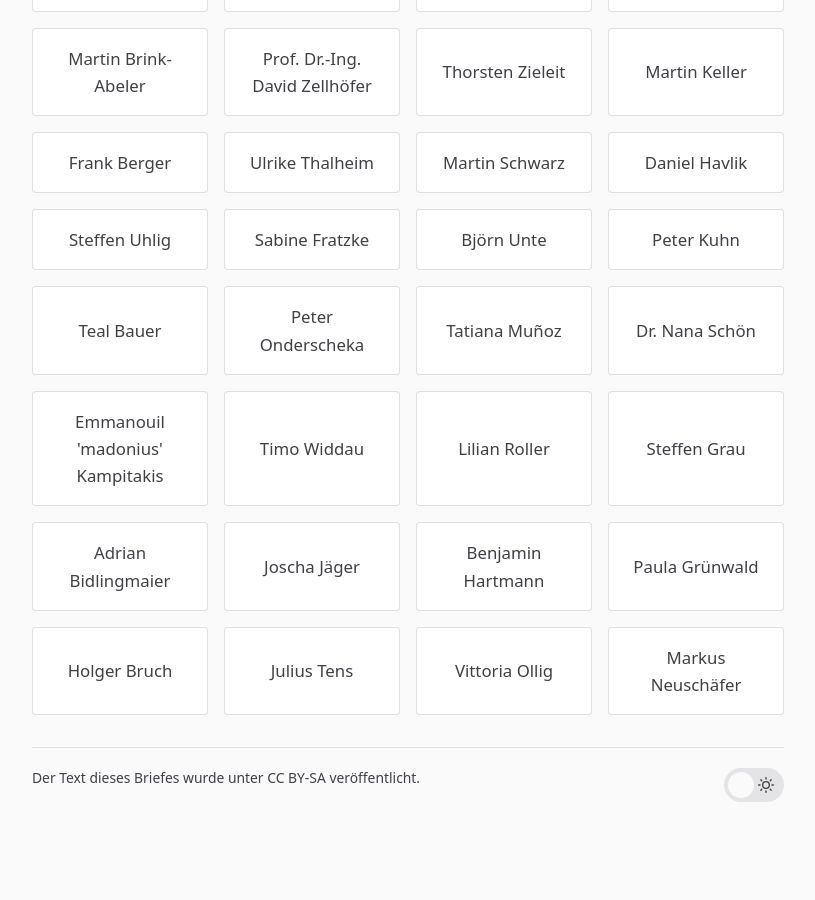
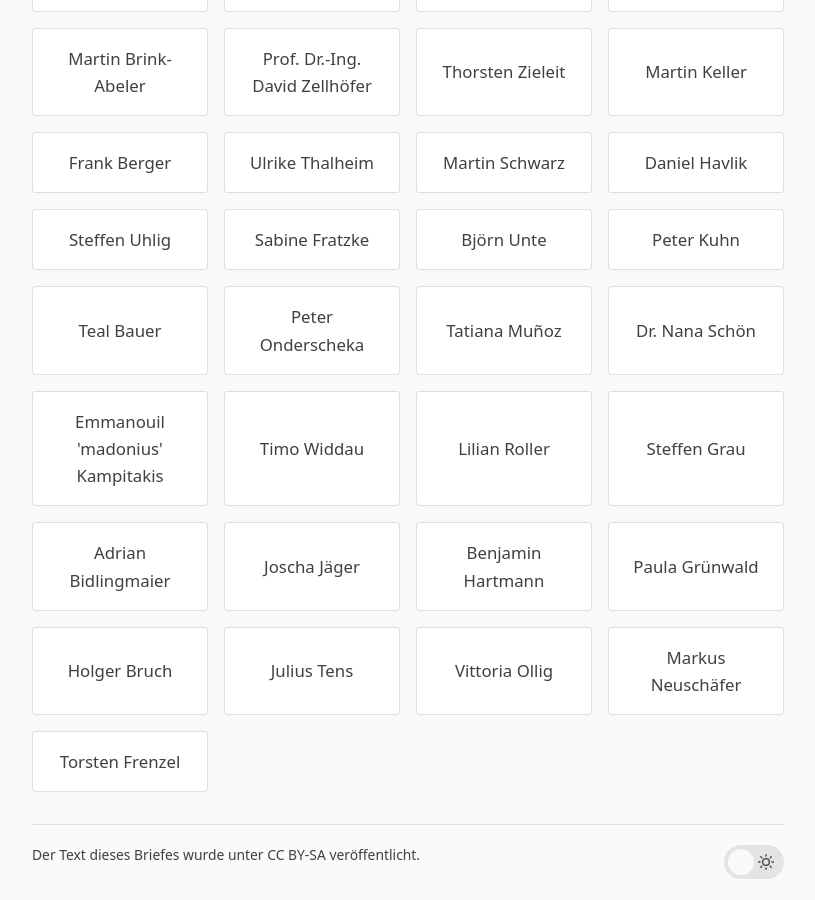
Before and after one commit to itrich/vsh-bleibt, a Jekyll site: the page built from OFFENERBRIEF.md, in a window 1280 px wide and 900 px high, scrolled down 5336 px. Shown: the whole window, without its empty margins (232-1047 px from the left). Built offline with Jekyll 4.4.1, drawn with Linux system fonts in a browser that asks for light colours; before the commit the page ends 6158 px from its top, so only the background shows below that.

Commit message:
Update signees.yml
Torsten Frenzel hinzugefügt

```diff
--- a/_data/signees.yml
+++ b/_data/signees.yml
@@ -42,3 +42,4 @@
 - name: Julius Tens
 - name: Vittoria Ollig
 - name: Markus Neuschäfer
+- name: Torsten Frenzel
```
